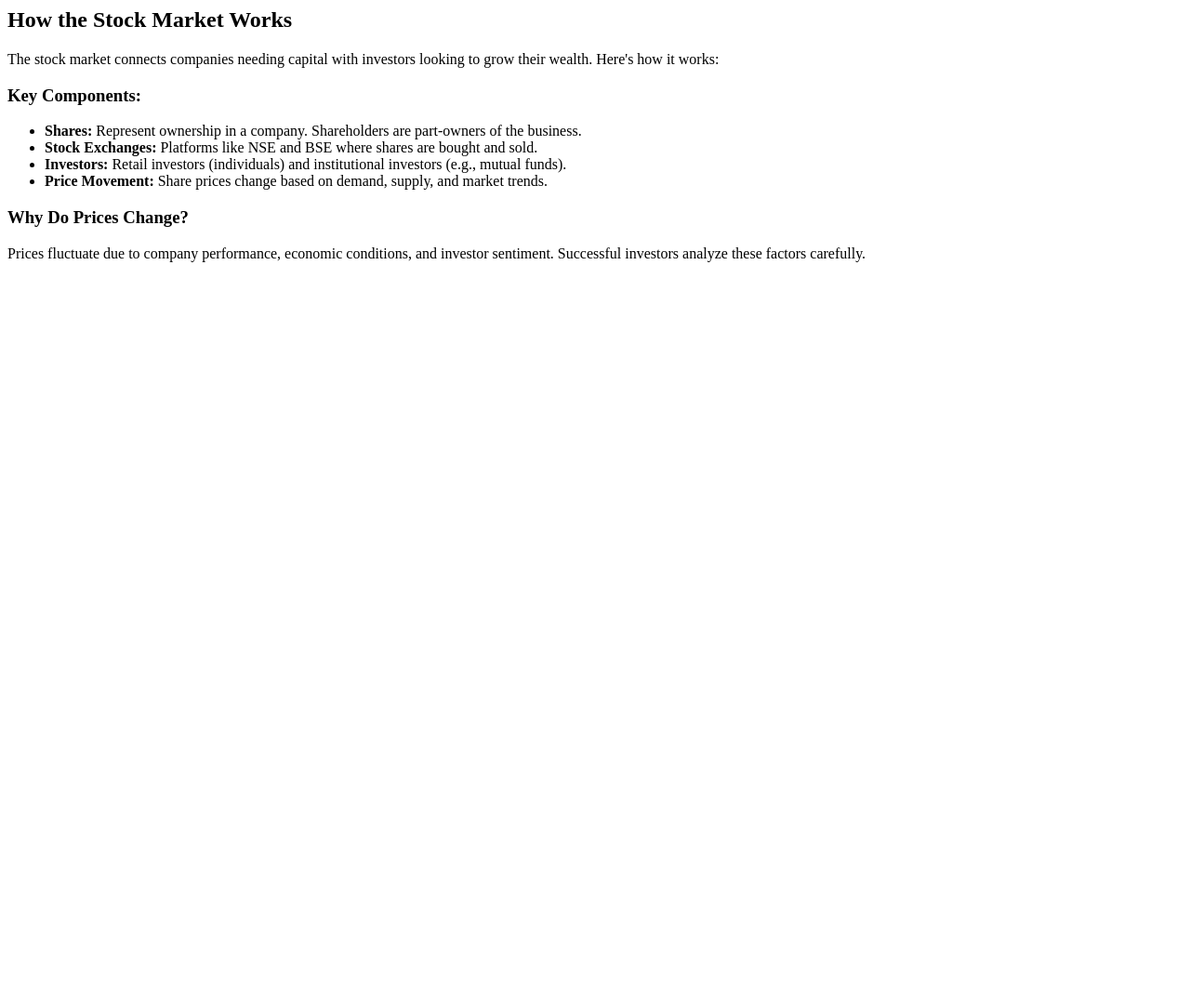
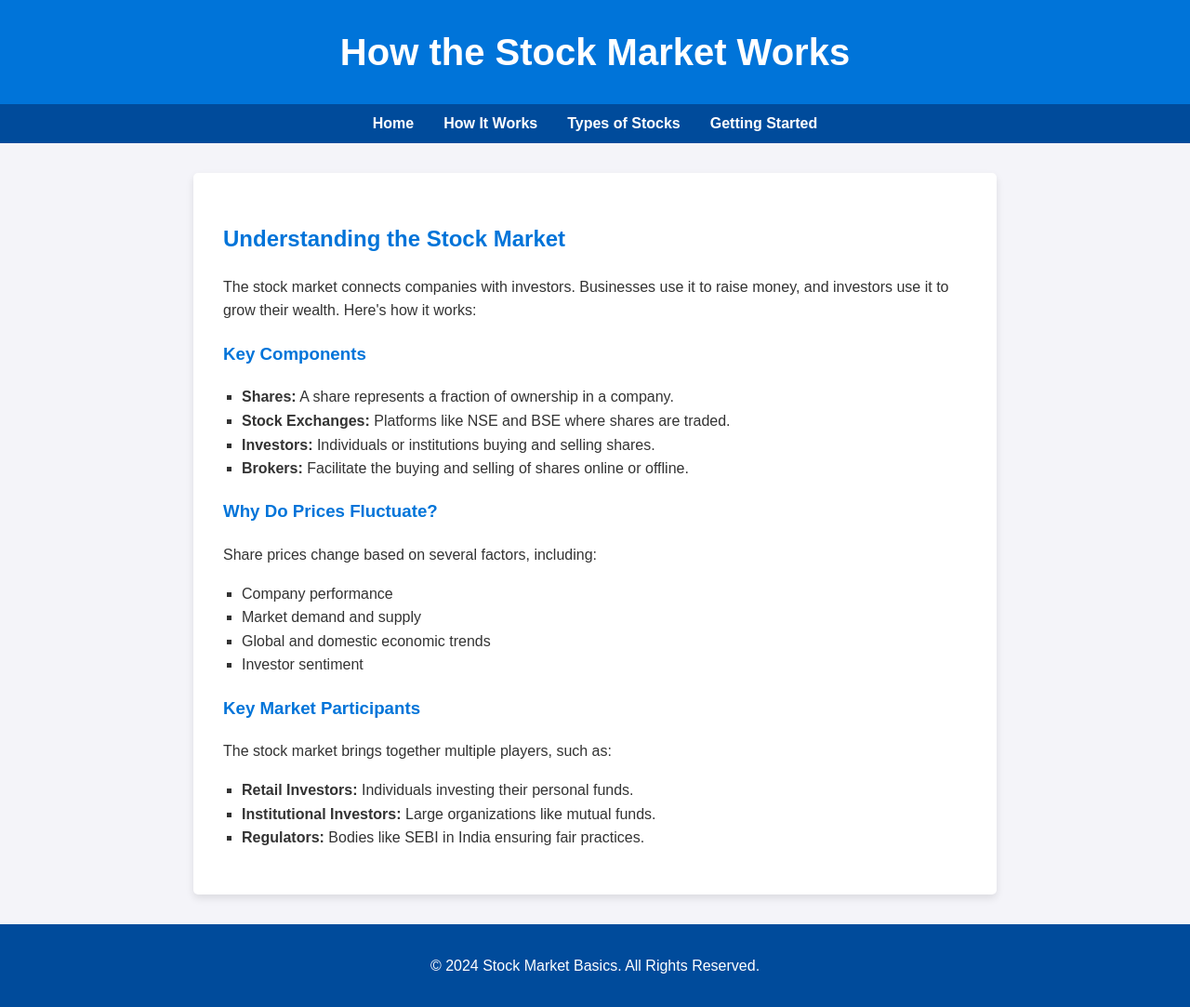
Before and after one commit to manthanshah07/stock-market-basics, a plain HTML site: page how-it-works.html in a window 1280 px wide. Shown: the whole page at 93% size. Before the commit the page ends 800 px from the top, so only its background shows below. Drawn offline with Linux system fonts and the light colour scheme.

Commit message:
Update how-it-works.html

```diff
--- a/how-it-works.html
+++ b/how-it-works.html
@@ -1,13 +1,52 @@
-<section>
-  <h2>How the Stock Market Works</h2>
-  <p>The stock market connects companies needing capital with investors looking to grow their wealth. Here's how it works:</p>
-  <h3>Key Components:</h3>
-  <ul>
-    <li><strong>Shares:</strong> Represent ownership in a company. Shareholders are part-owners of the business.</li>
-    <li><strong>Stock Exchanges:</strong> Platforms like NSE and BSE where shares are bought and sold.</li>
-    <li><strong>Investors:</strong> Retail investors (individuals) and institutional investors (e.g., mutual funds).</li>
-    <li><strong>Price Movement:</strong> Share prices change based on demand, supply, and market trends.</li>
-  </ul>
-  <h3>Why Do Prices Change?</h3>
-  <p>Prices fluctuate due to company performance, economic conditions, and investor sentiment. Successful investors analyze these factors carefully.</p>
-</section>
+<!DOCTYPE html>
+<html lang="en">
+<head>
+  <meta charset="UTF-8">
+  <meta name="viewport" content="width=device-width, initial-scale=1.0">
+  <title>How the Stock Market Works</title>
+  <link rel="stylesheet" href="styles.css">
+</head>
+<body>
+  <header>
+    <h1>How the Stock Market Works</h1>
+  </header>
+  <nav>
+    <a href="index.html">Home</a>
+    <a href="how-it-works.html">How It Works</a>
+    <a href="types-of-stocks.html">Types of Stocks</a>
+    <a href="getting-started.html">Getting Started</a>
+  </nav>
+  <section>
+    <h2>Understanding the Stock Market</h2>
+    <p>The stock market connects companies with investors. Businesses use it to raise money, and investors use it to grow their wealth. Here's how it works:</p>
+
+    <h3>Key Components</h3>
+    <ul>
+      <li><strong>Shares:</strong> A share represents a fraction of ownership in a company.</li>
+      <li><strong>Stock Exchanges:</strong> Platforms like NSE and BSE where shares are traded.</li>
+      <li><strong>Investors:</strong> Individuals or institutions buying and selling shares.</li>
+      <li><strong>Brokers:</strong> Facilitate the buying and selling of shares online or offline.</li>
+    </ul>
+
+    <h3>Why Do Prices Fluctuate?</h3>
+    <p>Share prices change based on several factors, including:</p>
+    <ul>
+      <li>Company performance</li>
+      <li>Market demand and supply</li>
+      <li>Global and domestic economic trends</li>
+      <li>Investor sentiment</li>
+    </ul>
+
+    <h3>Key Market Participants</h3>
+    <p>The stock market brings together multiple players, such as:</p>
+    <ul>
+      <li><strong>Retail Investors:</strong> Individuals investing their personal funds.</li>
+      <li><strong>Institutional Investors:</strong> Large organizations like mutual funds.</li>
+      <li><strong>Regulators:</strong> Bodies like SEBI in India ensuring fair practices.</li>
+    </ul>
+  </section>
+  <footer>
+    <p>&copy; 2024 Stock Market Basics. All Rights Reserved.</p>
+  </footer>
+</body>
+</html>
```
